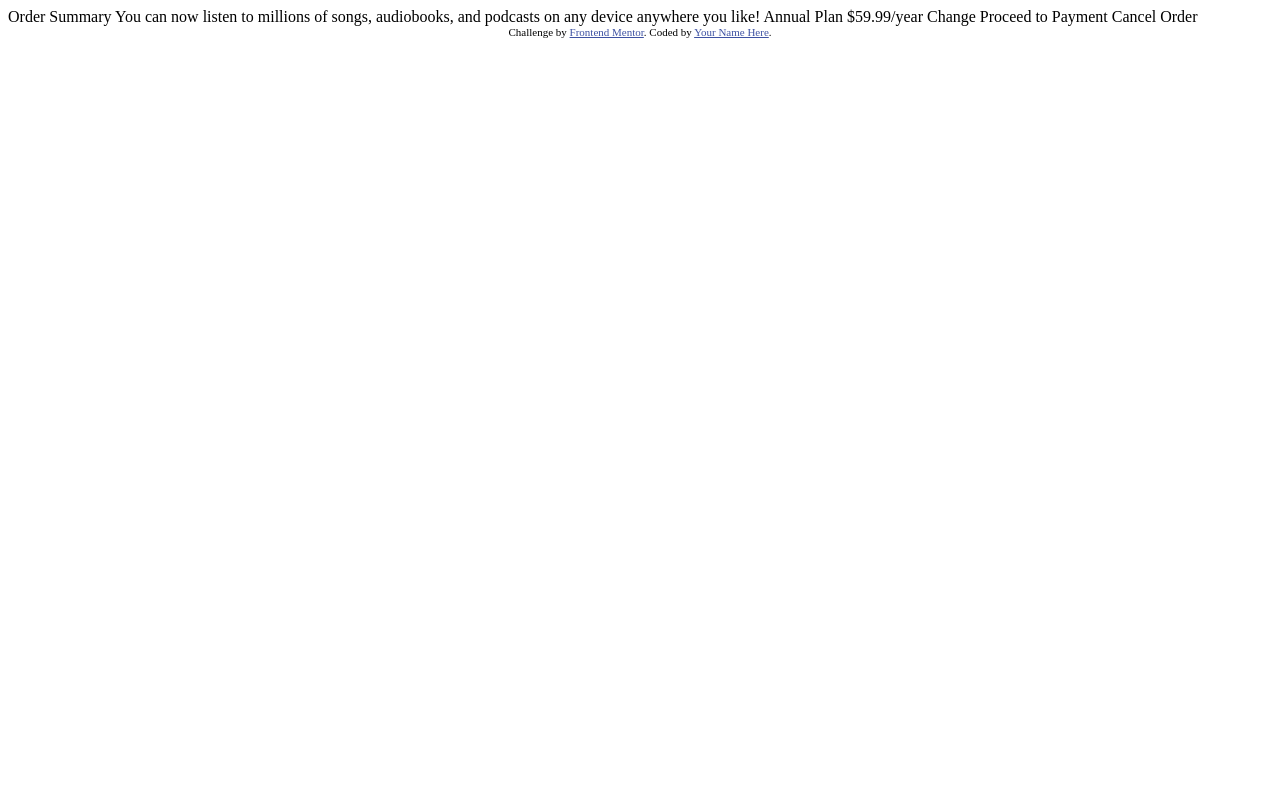
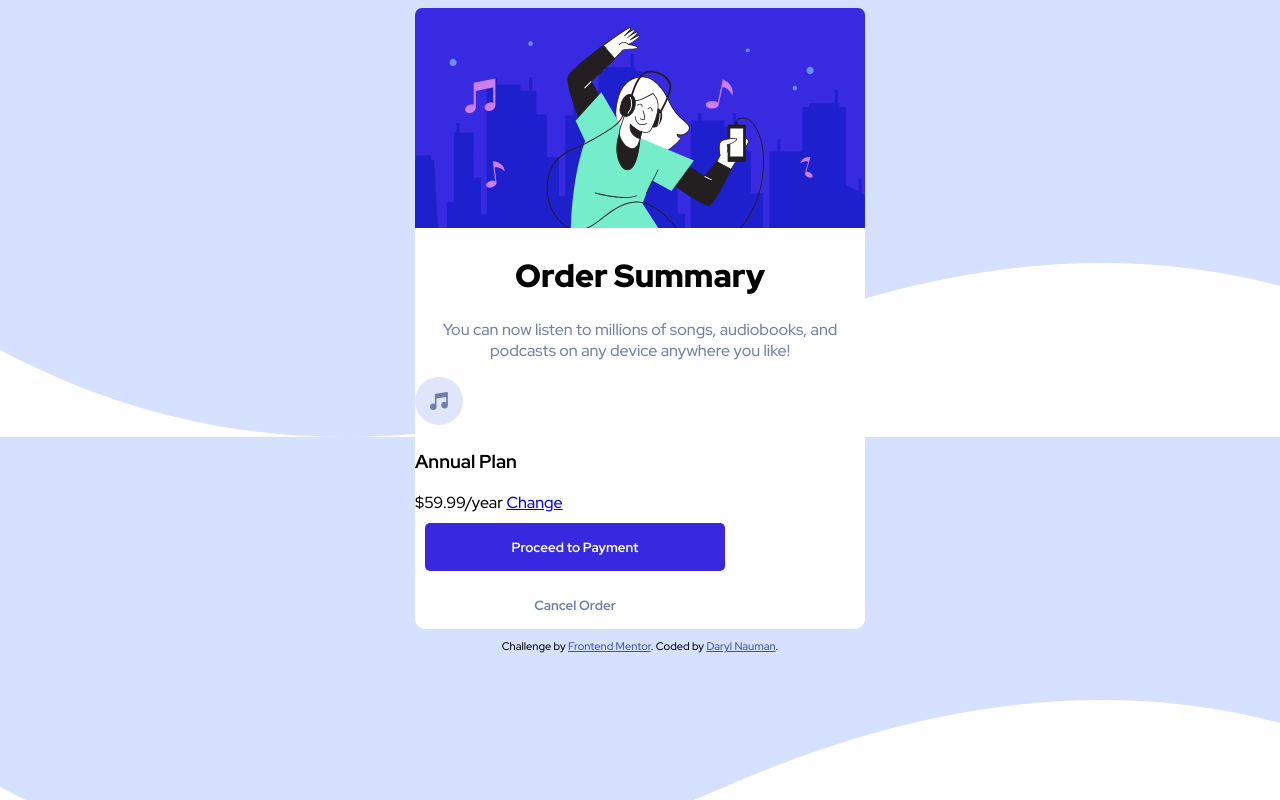
Before and after one commit to darylnauman/FM-order-summary-component, a plain HTML site: page index.html in a window 1280 px wide. Drawn offline with Linux system fonts and the light colour scheme.

Commit message:
built out html and adjusted CSS getting closer to final design in challenge

```diff
--- a/assets/css/style.css
+++ b/assets/css/style.css
@@ -0,0 +1,88 @@
+:root {
+    /* Primary */
+    --paleBlue: hsl(225, 100%, 94%);
+    --brightBlue: hsl(245, 75%, 52%);
+
+    /* Neutral */
+
+    --veryPaleBlue: hsl(225, 100%, 98%);
+    --desaturatedBlue: hsl(224, 23%, 55%);
+    --darkBlue: hsl(223, 47%, 23%);
+}
+
+body {
+    background-image: url("../images/pattern-background-desktop.svg");
+    font-family: "Red Hat Display", sans-serif;
+    font-size: 16px;
+}
+
+h1 {
+    text-align: center;
+    color: black;
+    font-weight: 900;
+}
+
+p {
+    color: var(--desaturatedBlue);
+}
+
+.attribution {
+    font-size: 11px;
+    text-align: center;
+}
+
+.attribution a {
+    color: hsl(228, 45%, 44%);
+}
+
+a:hover {
+    text-decoration: none;
+    cursor: pointer;
+}
+
+button {
+    display: block;
+    padding: 15px;
+    width: 300px;
+    margin: 10px;
+    border-radius: 5px;
+    font-weight: 700;
+    font-family: "Red Hat Display", sans-serif;
+    border-width: 0px;
+}
+
+.btn-payment {
+    color: white;
+    background-color: var(--brightBlue);
+}
+
+.btn-cancel {
+    color: var(--desaturatedBlue);
+    background-color: white;
+}
+
+.btn-payment:hover {
+    opacity: 0.8;
+    cursor: pointer;
+}
+
+.btn-cancel:hover {
+    color: black;
+    cursor: pointer;
+}
+
+.card {
+    background-color: white;
+    /* border: 2px solid black; */
+    border-radius: 10px;
+    width: 450px;
+    margin: 0 auto;
+}
+
+.card p {
+    text-align: center;
+}
+
+img {
+    border-radius: 7px 7px 0px 0px;
+}
--- a/index.html
+++ b/index.html
@@ -1,37 +1,62 @@
 <!DOCTYPE html>
 <html lang="en">
-<head>
-  <meta charset="UTF-8">
-  <meta name="viewport" content="width=device-width, initial-scale=1.0"> <!-- displays site properly based on user's device -->
+    <head>
+        <meta charset="UTF-8" />
+        <meta name="viewport" content="width=device-width, initial-scale=1.0" />
+        <!-- displays site properly based on user's device -->
 
-  <link rel="icon" type="image/png" sizes="32x32" href="./images/favicon-32x32.png">
+        <link
+            rel="icon"
+            type="image/png"
+            sizes="32x32"
+            href="./assets/images/favicon-32x32.png"
+        />
 
-  <title>Frontend Mentor | Order summary card</title>
+        <link rel="stylesheet" href="./assets/css/style.css" />
 
-  <!-- Feel free to remove these styles or customise in your own stylesheet 👍 -->
-  <style>
-    .attribution { font-size: 11px; text-align: center; }
-    .attribution a { color: hsl(228, 45%, 44%); }
-  </style>
-</head>
-<body>
+        <link rel="preconnect" href="https://fonts.googleapis.com" />
+        <link rel="preconnect" href="https://fonts.gstatic.com" crossorigin />
+        <link
+            href="https://fonts.googleapis.com/css2?family=Red+Hat+Display:wght@500;700;900&display=swap"
+            rel="stylesheet"
+        />
 
-  Order Summary
+        <title>Frontend Mentor | Order summary card</title>
+    </head>
+    <body style="display: block; justify-content: center">
+        <div class="card">
+            <img
+                class="card-img-top"
+                src="./assets/images/illustration-hero.svg"
+                alt="..."
+            />
 
-  You can now listen to millions of songs, audiobooks, and podcasts on any
-  device anywhere you like!
+            <div class="card-body">
+                <h1 class="card-title">Order Summary</h1>
+                <p class="body-text">
+                    You can now listen to millions of songs, audiobooks, and
+                    podcasts on any device anywhere you like!
+                </p>
 
-  Annual Plan
-  $59.99/year
+                <div>
+                    <img src="./assets/images/icon-music.svg" alt="..." />
+                    <h3>Annual Plan</h3>
+                    $59.99/year
+                    <a href="#" class="card-link">Change</a>
+                </div>
 
-  Change
+                <button class="btn-payment">Proceed to Payment</button>
+                <button class="btn-cancel">Cancel Order</button>
+            </div>
+        </div>
 
-  Proceed to Payment
-  Cancel Order
-
-  <div class="attribution">
-    Challenge by <a href="https://www.frontendmentor.io?ref=challenge" target="_blank">Frontend Mentor</a>.
-    Coded by <a href="#">Your Name Here</a>.
-  </div>
-</body>
+        <div class="attribution">
+            Challenge by
+            <a
+                href="https://www.frontendmentor.io?ref=challenge"
+                target="_blank"
+                >Frontend Mentor</a
+            >. Coded by <a href="#">Daryl Nauman</a>.
+        </div>
+    </body>
 </html>
```
